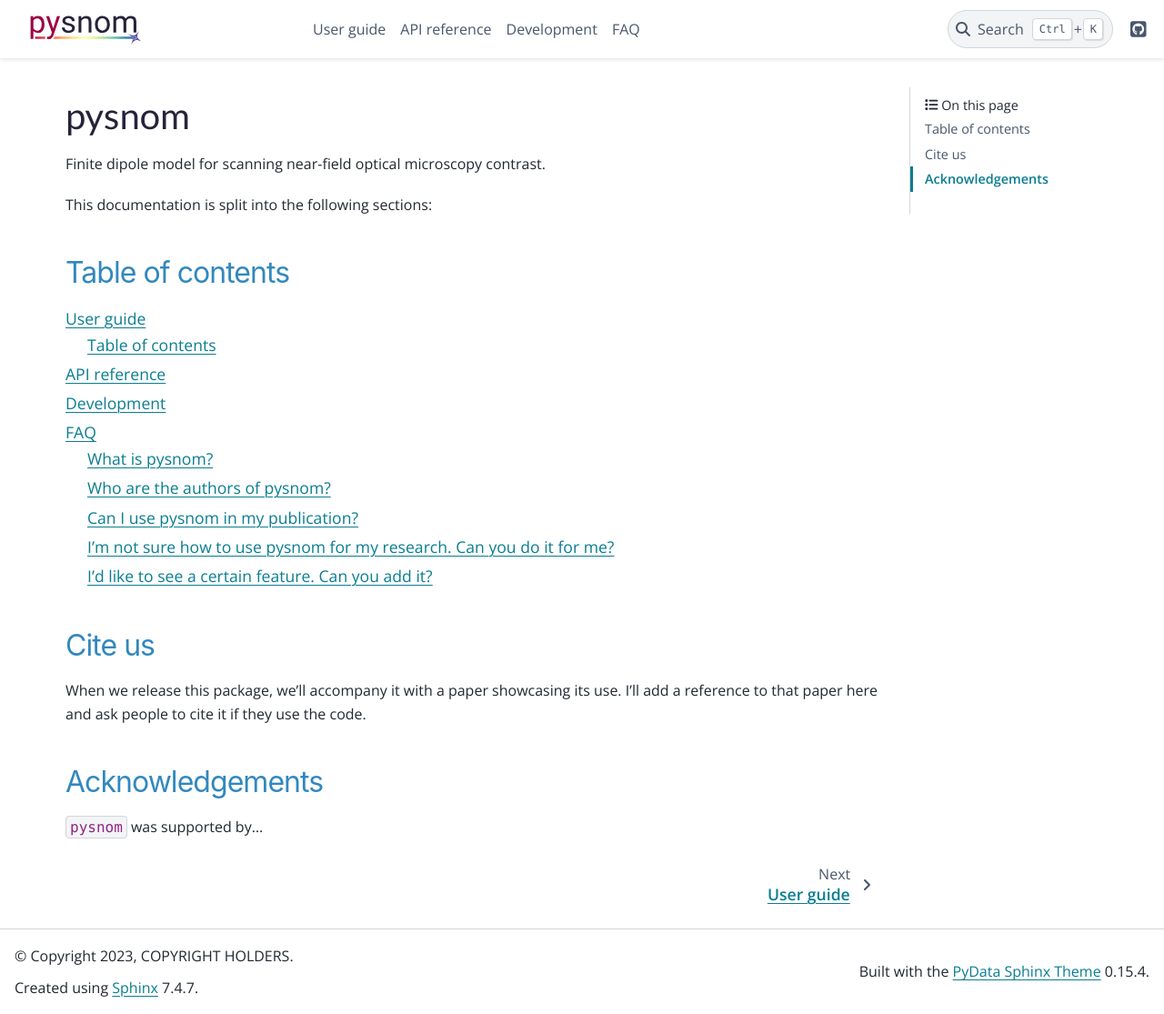
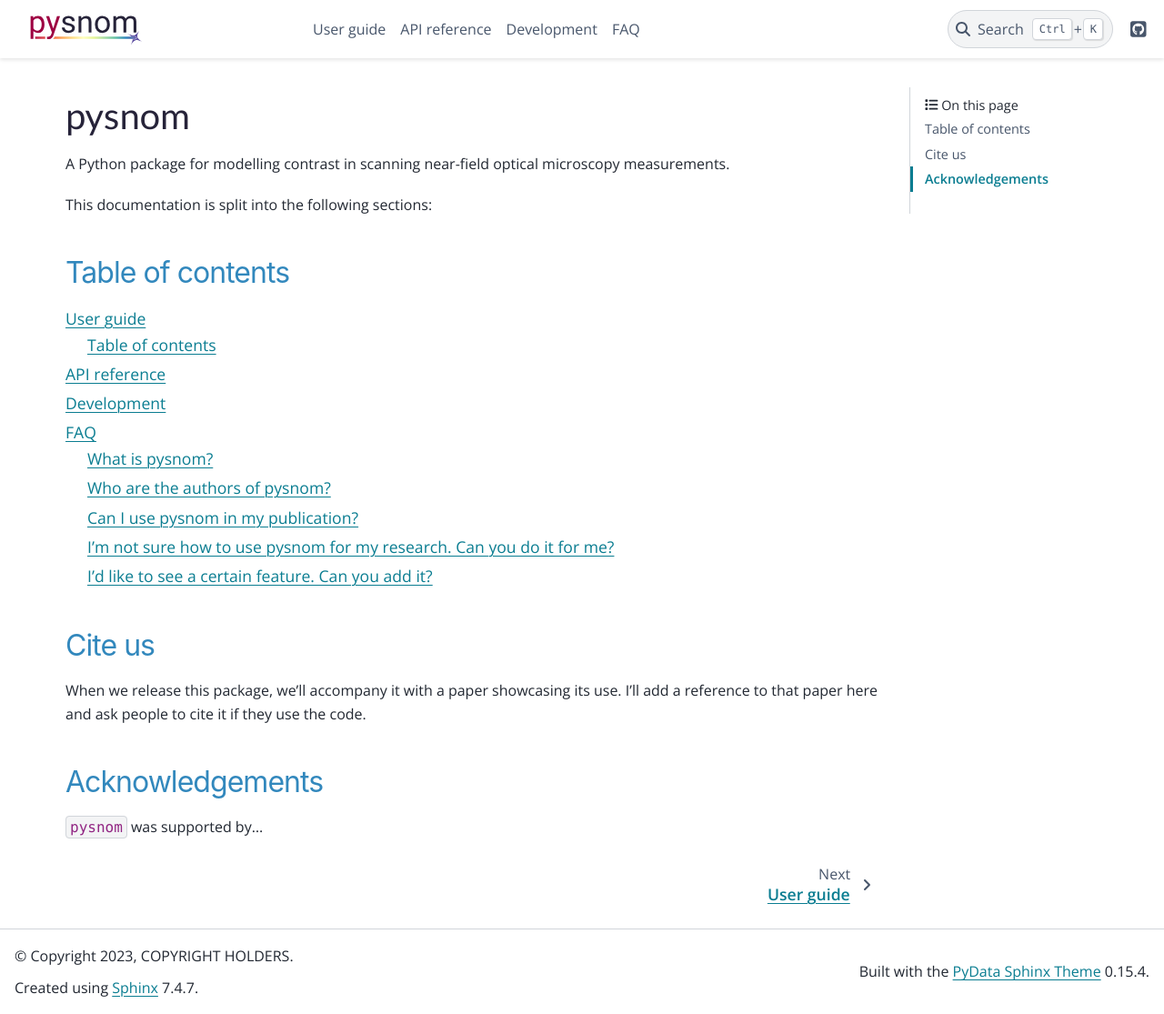
Before and after one commit to TomVincentUK/snompy, a Sphinx documentation site: the page built from docs/index.rst, in a window 1280 px wide and 1115 px high. Shown: the whole window at 91% size. Built offline with Sphinx 7.4.7 and the PyData theme 0.15.4, drawn with Linux system fonts in a browser that asks for light colours.

Commit message:
Updating docs to be less specific

```diff
--- a/docs/index.rst
+++ b/docs/index.rst
@@ -1,6 +1,7 @@
 pysnom
 ======
-Finite dipole model for scanning near-field optical microscopy contrast.
+A Python package for modelling contrast in scanning near-field optical
+microscopy measurements.
 
 
 This documentation is split into the following sections:
```
